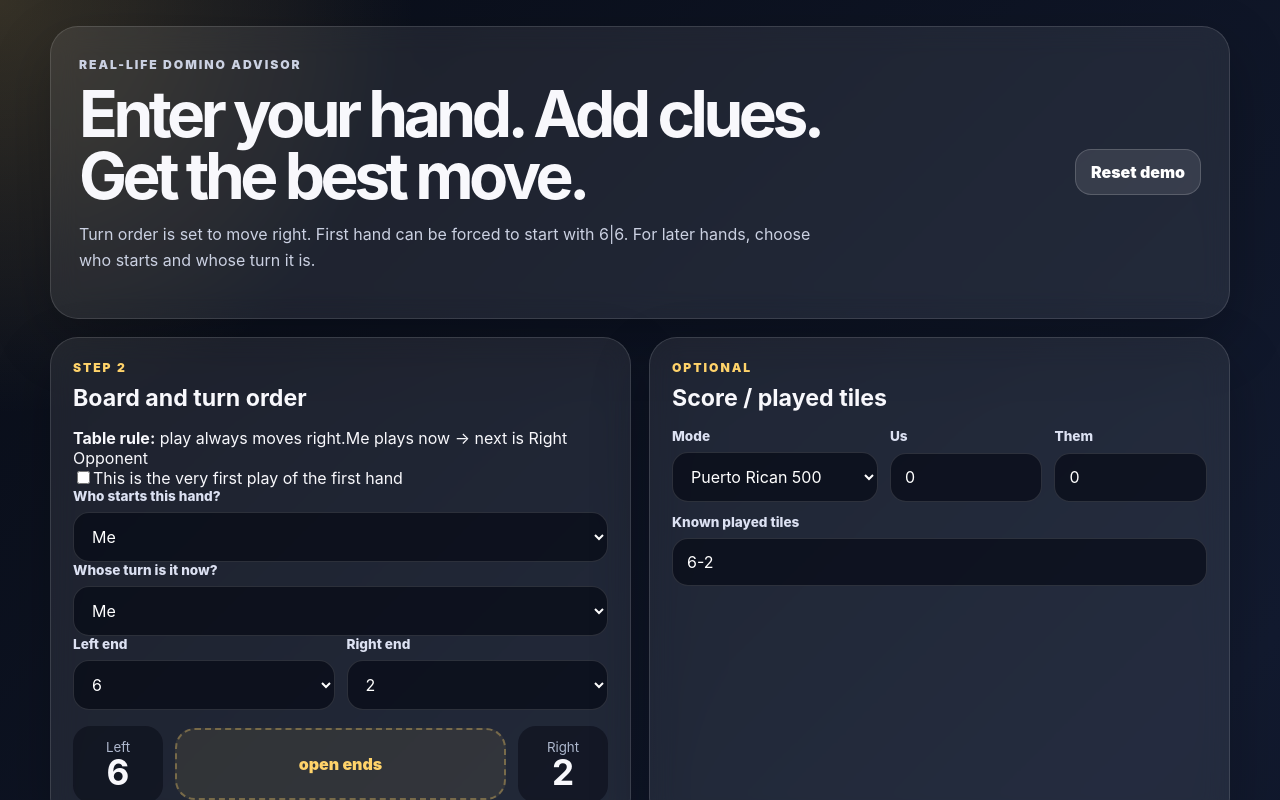
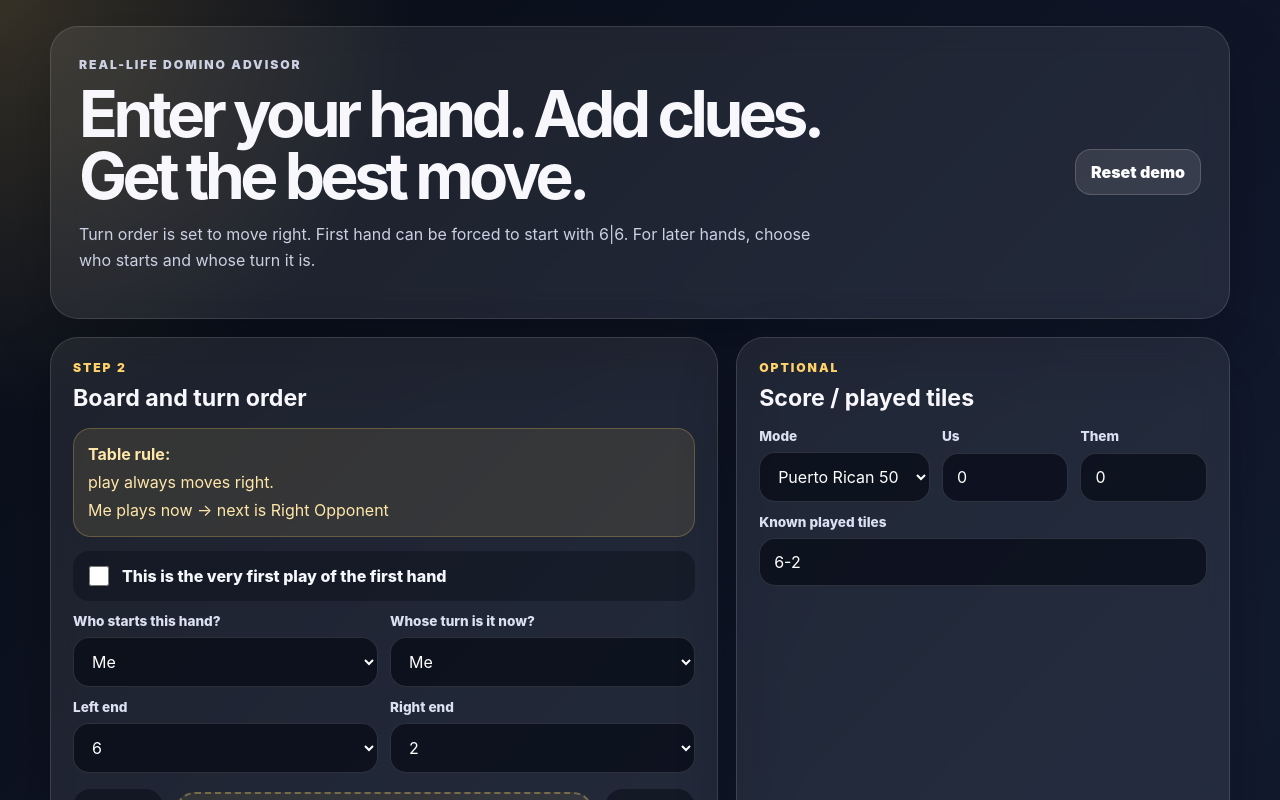
Before and after one commit to jito609/ana, a React (Create React App) app: page / in a window 1280 px wide. Shown: the top 800 px of the page. Built offline with nearby package versions, Linux system fonts and the light colour scheme.

Commit message:
Update styles.css

```diff
--- a/src/styles.css
+++ b/src/styles.css
@@ -22,9 +22,11 @@ button {
   cursor: pointer;
 }
 
-button:disabled {
+button:disabled,
+input:disabled,
+select:disabled {
   cursor: not-allowed;
-  opacity: 0.22;
+  opacity: 0.55;
 }
 
 .app {
@@ -75,7 +77,8 @@ button:disabled {
 }
 
 .ghost,
-.mini {
+.mini,
+.primary {
   border: 1px solid rgba(255, 255, 255, 0.17);
   background: rgba(255, 255, 255, 0.1);
   color: #fff;
@@ -83,6 +86,13 @@ button:disabled {
   padding: 12px 15px;
   font-weight: 900;
   white-space: nowrap;
+}
+
+.primary {
+  background: linear-gradient(135deg, #ffd36a, #ff9f1c);
+  color: #1a1200;
+  border: 0;
+  margin-top: 12px;
 }
 
 .mini {
@@ -107,15 +117,17 @@ button:disabled {
 
 .quick-grid {
   display: grid;
-  grid-template-columns: 1fr 1fr;
+  grid-template-columns: 1.15fr 0.85fr;
   gap: 18px;
 }
 
 .board-controls,
-.score-grid {
+.score-grid,
+.turn-grid {
   display: grid;
   grid-template-columns: 1fr 1fr;
   gap: 12px;
+  margin-top: 12px;
 }
 
 .score-grid {
@@ -143,6 +155,39 @@ button:disabled {
   padding: 13px 14px;
   background: rgba(1, 4, 14, 0.58);
   color: #fff;
+}
+
+.rule-box,
+.notice {
+  display: grid;
+  gap: 5px;
+  padding: 14px;
+  border-radius: 18px;
+  background: rgba(255, 211, 106, 0.1);
+  border: 1px solid rgba(255, 211, 106, 0.24);
+  color: #ffe7aa;
+  line-height: 1.45;
+}
+
+.notice {
+  margin-bottom: 14px;
+}
+
+.check-row {
+  display: flex;
+  align-items: center;
+  gap: 10px;
+  margin-top: 14px;
+  padding: 12px;
+  border-radius: 16px;
+  background: rgba(1, 4, 14, 0.32);
+  color: #f6f7fb;
+  font-weight: 850;
+}
+
+.check-row input {
+  width: 20px;
+  height: 20px;
 }
 
 .played {
@@ -183,6 +228,8 @@ button:disabled {
   color: #ffd36a;
   font-weight: 950;
   background: rgba(255, 211, 106, 0.08);
+  text-align: center;
+  padding: 8px;
 }
 
 .section-head {
@@ -469,6 +516,7 @@ button:disabled {
 @media (max-width: 620px) {
   .board-controls,
   .score-grid,
+  .turn-grid,
   .board-preview {
     grid-template-columns: 1fr;
   }
```
